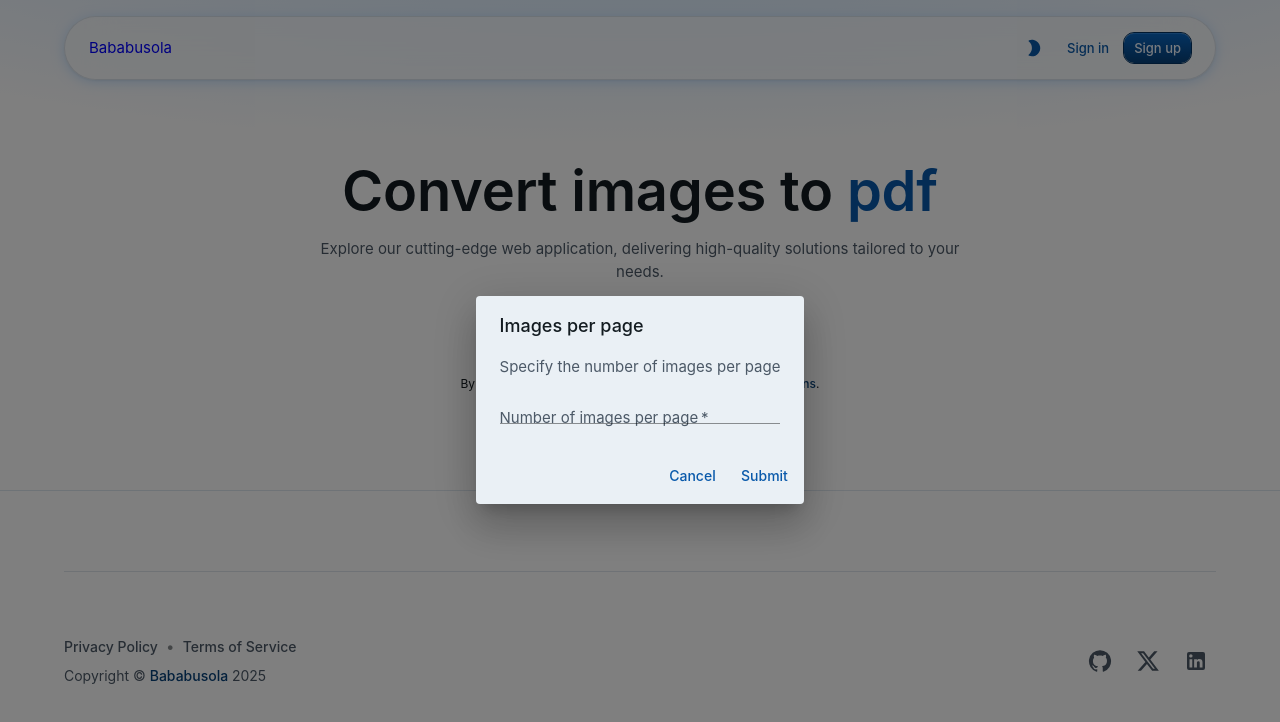
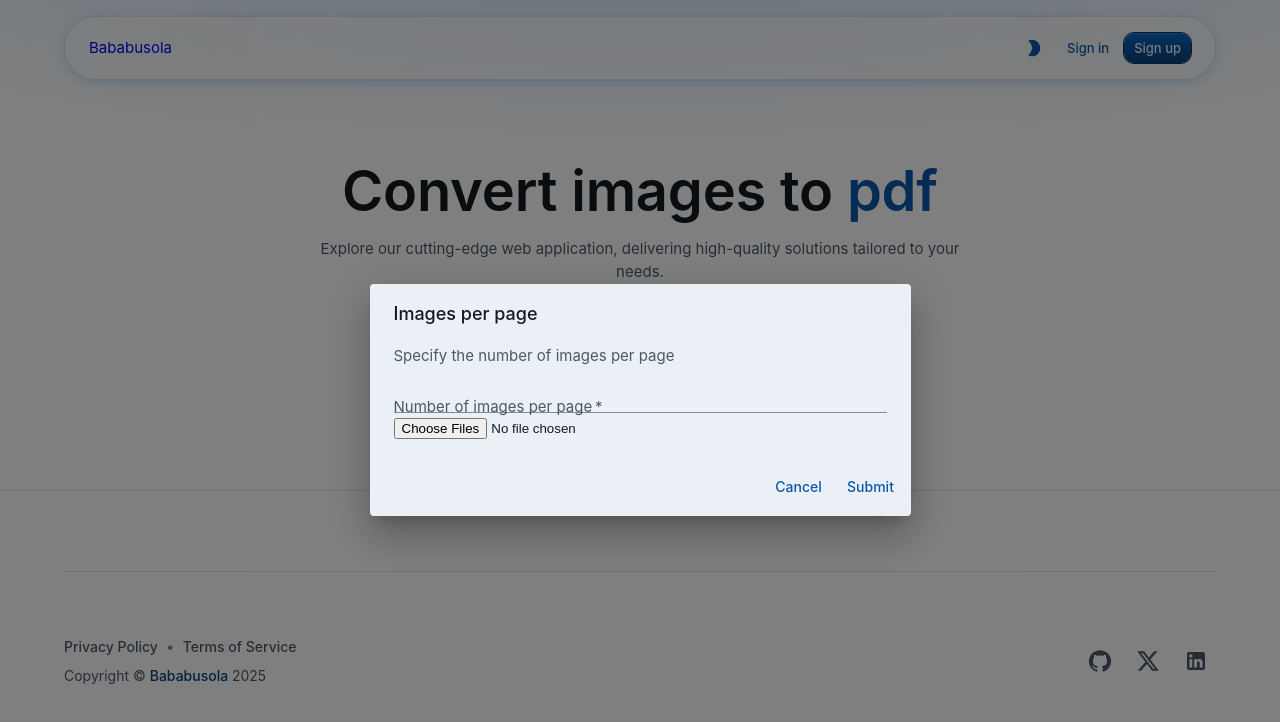
Before and after one commit to BABABUSOLA/alx-portfolio, a React (Create React App) app in the folder frontend/: page / in a window 1280 px wide. Both pictures are taken after a click on the button "Upload now". Shown: the top 722 px of the page. Built offline with nearby package versions, Linux system fonts and the light colour scheme.

Commit message:
feat: implement the front end view

```diff
--- a/frontend/package.json
+++ b/frontend/package.json
@@ -18,8 +18,10 @@
     "@types/node": "^16.7.13",
     "@types/react": "^18.0.0",
     "@types/react-dom": "^18.0.0",
+    "axios": "^1.7.2",
     "react": "^18.3.1",
     "react-dom": "^18.3.1",
+    "react-query": "^3.39.3",
     "react-router-dom": "^6.23.1",
     "react-scripts": "5.0.1",
     "typescript": "^4.4.2",
--- a/frontend/src/App.tsx
+++ b/frontend/src/App.tsx
@@ -1,14 +1,18 @@
 import React from 'react';
-// import logo from './logo.svg';
-// import './App.css';
+import { QueryClient, QueryClientProvider } from 'react-query';
 import SignUp from './components/authentication/signup';
 import SignIn from './components/authentication/signin';
-import {BrowserRouter, Routes, Route} from 'react-router-dom';
+import { BrowserRouter, Routes, Route } from 'react-router-dom';
 import LandingPage from './components/dashboard';
+// Create a client
+const queryClient = new QueryClient();
 
 function App() {
   return (
-    <LandingPage />
+    <QueryClientProvider client={queryClient}>
+
+      <LandingPage />
+    </QueryClientProvider>
   );
 }
 
--- a/frontend/src/components/Hero.tsx
+++ b/frontend/src/components/Hero.tsx
@@ -13,6 +13,8 @@ import DialogActions from '@mui/material/DialogActions';
 import DialogContent from '@mui/material/DialogContent';
 import DialogContentText from '@mui/material/DialogContentText';
 import DialogTitle from '@mui/material/DialogTitle';
+import { useMutation } from 'react-query';
+import axios from 'axios';
 
 const StyledBox = styled('div')(({ theme }) => ({
   alignSelf: 'center',
@@ -50,6 +52,26 @@ export default function Hero() {
   const handleClose = () => {
     setOpen(false);
   };
+  const handleFileChange = (event: React.ChangeEvent<HTMLInputElement>) => {
+    const files = event.target.files;
+    if (files) {
+      console.log(files);
+    }
+  }
+
+  const mutation = useMutation((data: FormData) =>
+    axios.post('http://localhost:5000', data, {
+      headers: {
+        'Content-Type': 'multipart/form-data',
+      },
+    })
+  );
+
+  const onSubmit = (event: React.FormEvent<HTMLFormElement>) => {
+    event.preventDefault();
+    const formData = new FormData(event.currentTarget);
+    mutation.mutate(formData);
+  }
   return (
     <Box
       id="hero"
@@ -130,6 +152,12 @@ export default function Hero() {
             //     },
             //   }}
             /> */}
+
+            {/* <label htmlFor="raised-button-file">
+              <Button variant="contained" color="primary" size="large" component="span">
+                Upload now
+              </Button>
+            </label> */}
             <Button variant="contained" color="primary" size="large" onClick={handleClickOpen} >
               Upload now
             </Button>
@@ -147,14 +175,15 @@ export default function Hero() {
           onClose={handleClose}
           PaperProps={{
             component: 'form',
-            onSubmit: (event: React.FormEvent<HTMLFormElement>) => {
-              event.preventDefault();
-              const formData = new FormData(event.currentTarget);
-              const formJson = Object.fromEntries((formData as any).entries());
-              const email = formJson.email;
-              console.log(email);
-              handleClose();
-            },
+            // onSubmit: (event: React.FormEvent<HTMLFormElement>) => {
+            //   event.preventDefault();
+            //   const formData = new FormData(event.currentTarget);
+            //   const formJson = Object.fromEntries((formData as any).entries());
+            //   // const email = formJson.email;
+            //   console.log(formData, formJson,'the formdata and the form json');
+            //   // handleClose();
+            // },
+            onSubmit: onSubmit
           }}
         >
           <DialogTitle>Images per page</DialogTitle>
@@ -173,6 +202,14 @@ export default function Hero() {
               fullWidth
               variant="standard"
             />
+            <input
+              accept="image/*"
+              // style={{ display: 'none' }}
+              id="raised-button-file"
+              multiple
+              type="file"
+              onChange={handleFileChange}
+            />
           </DialogContent>
           <DialogActions>
             <Button onClick={handleClose}>Cancel</Button>
```
